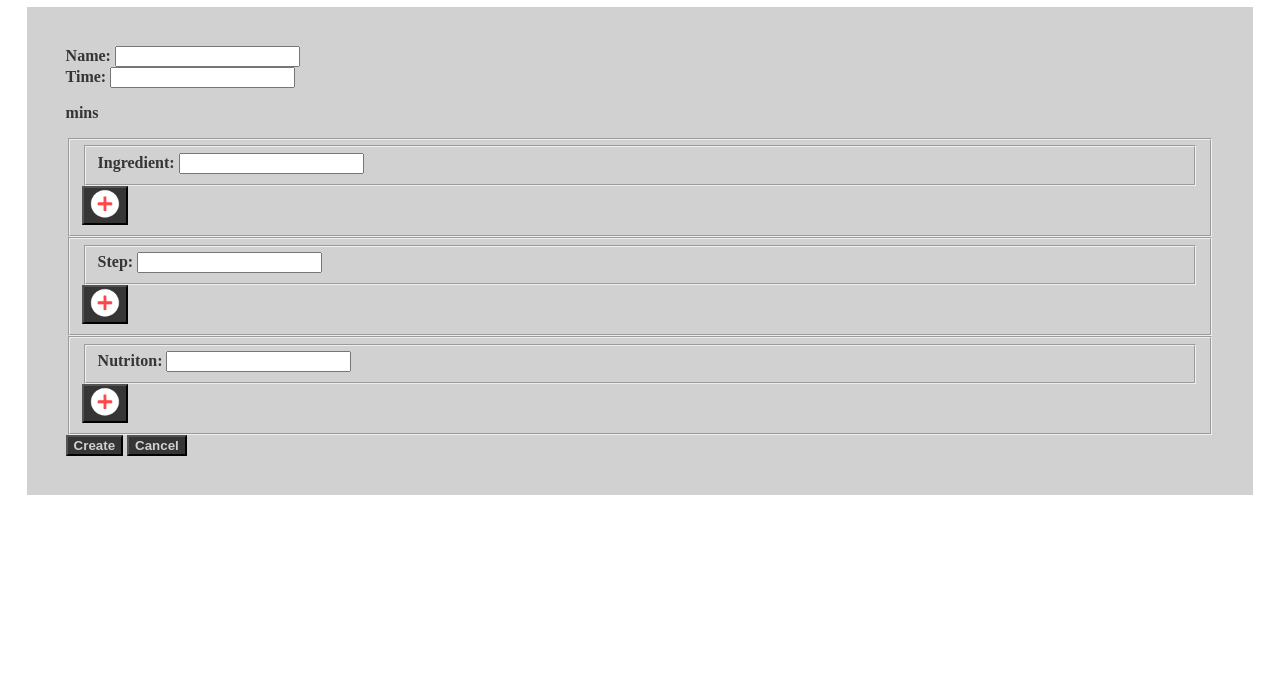
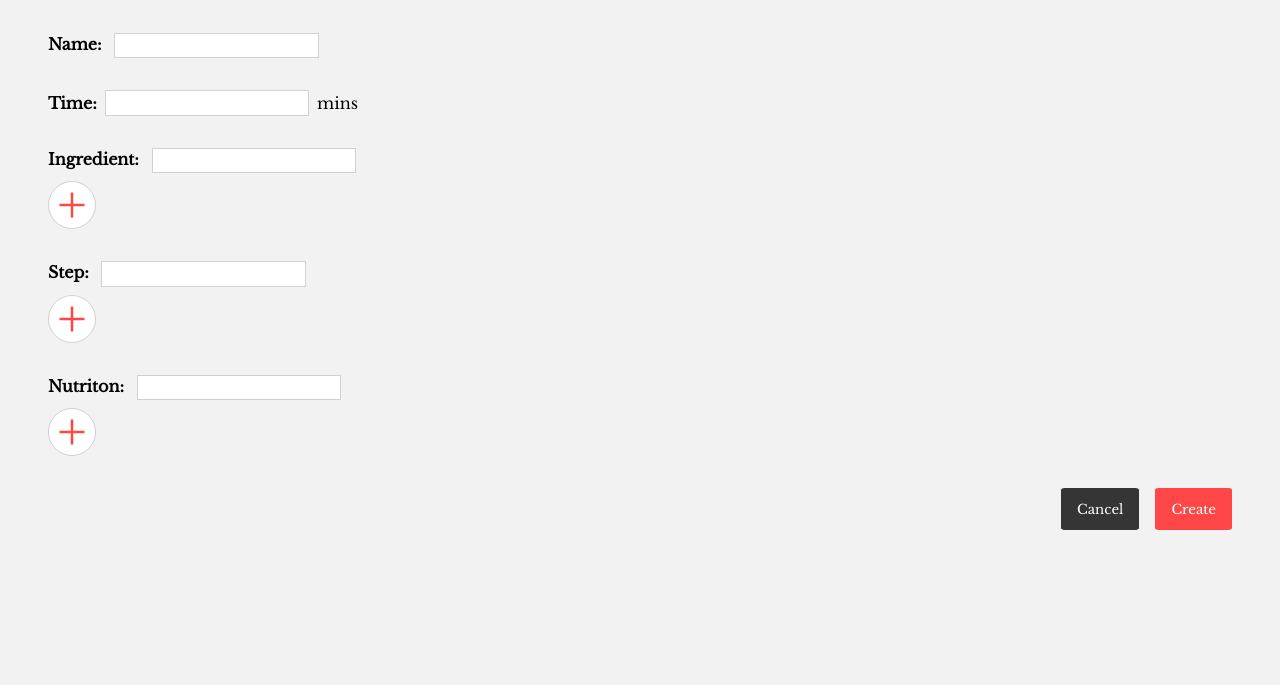
Before and after one commit to cse110-fa21-group3/cse110-fa21-group3, a plain HTML site: page source/createRecipe.html in a window 1280 px wide. Shown: the part 115-800 px from the top of the page. Drawn offline with nearby package versions, Linux system fonts and the light colour scheme.

Commit message:
apply create recipe page basic styling

```diff
--- a/source/createRecipe.html
+++ b/source/createRecipe.html
@@ -2,7 +2,7 @@
 <html lang="en">
 
 <head>
-    <link href="styles.css" rel="stylesheet" type="text/css" />
+    <link href="createStyles.css" rel="stylesheet" type="text/css" />
     <meta charset="UTF-8">
     <meta http-equiv="X-UA-Compatible" content="IE=edge">
     <meta name="viewport" content="width=device-width, initial-scale=1.0">
@@ -16,6 +16,9 @@
                 <a href="homepage.html"><img id="web_logo"
                         src="logo3_231x231.jpg" alt="Logo" width="80"
                         height="80"></a>
+                <a href="#" id="favContainer"><img
+                        src="./icons8-favorite-folder-50.png"
+                        alt="Favorite Icon"></a>
             </nav>
         </header>
         <main>
@@ -87,10 +90,11 @@
                         <input type="text" class="ingName" />
                     </label>
                     <button type="button" class="removeBtn">[Cross]</button> -->
-                    <button type="button" id="addIng"><img src="plus.png"
+                    <button type="button" id="addIng" class="addBtn"><img
+                            src="./icons8-plus-+.svg"
                             style='width: 30px;'></button>
-                    <button type="button" style="display: none;" type="button"
-                        id="removeIng" class="removeBtn"><img src="cross.png"
+                    <button type="button" style="display: none;" id="removeIng"
+                        class="removeBtn"><img src="./icons8-delete.svg"
                             style="width: 30px;"></button>
                 </fieldset>
                 </fieldset>
@@ -108,10 +112,11 @@
                         <button type="button" class="removeBtn">[Cross]</button>
                     </label> -->
                     </fieldset>
-                    <button type="button" id="addStep"><img src="plus.png"
+                    <button type="button" id="addStep" class="addBtn"><img
+                            src="./icons8-plus-+.svg"
                             style='width: 30px;'></button>
-                    <button type="button" style="display: none;" type="button"
-                        id="removeStep" class="removeBtn"><img src="cross.png"
+                    <button type="button" style="display: none;" id="removeStep"
+                        class="removeBtn"><img src="./icons8-delete.svg"
                             style="width: 30px;"></button>
                 </fieldset>
                 <fieldset id="recipeNutrition">
@@ -120,14 +125,18 @@
                             <input type="text" name="nutrition">
                         </label>
                     </fieldset>
-                    <button type="button" id="addNutrition"><img src="plus.png"
+                    <button type="button" id="addNutrition" class="addBtn"><img
+                            src="./icons8-plus-+.svg"
                             style='width: 30px;'></button>
                     <button type="button" style="display: none;"
-                        id="removeNutrition"><img src="cross.png"
+                        id="removeNutrition" class="removeBtn"><img
+                            src="./icons8-delete.svg"
                             style="width: 30px;"></button>
                 </fieldset>
-                <button type="button" id="createBtn">Create</button>
-                <button type="button" id="cancelBtn">Cancel</button>
+                <div id="btns">
+                    <button type="button" id="cancelBtn">Cancel</button>
+                    <button type="button" id="createBtn">Create</button>
+                </div>
             </form>
         </main>
 </div>
--- /dev/null
+++ b/source/createStyles.css
@@ -0,0 +1,121 @@
+@import url('https://fonts.googleapis.com/css2?family=Libre+Baskerville&display=swap');
+:root {
+    --black: #353535;
+    --light-gray: #F2F2F2;
+    --dark-gray: #D1D1D1;
+    --red: #FF4747;
+    --light-red: #FFDADA;
+    --white: #FFFFFF;
+}
+
+* {
+    margin: 0;
+    padding: 0;
+    box-sizing: border-box;
+    font-family: 'Libre Baskerville', serif;
+}
+
+/* General Element Styling */
+img {
+    width: 100%;
+}
+
+label {
+    font-weight: bold;
+}
+
+input {
+    margin: 0 0.5rem 0 0.5rem;
+    border: 1px solid var(--dark-gray);
+    padding: 0.2rem 0.2rem;
+}
+
+body {
+    background-color: var(--light-gray) ;
+}
+
+fieldset {
+    border: none;
+}
+
+/* Navbar Styling */
+nav {
+    background-color: var(--black);
+    display: flex;
+    justify-content: space-between;
+    align-items: center;
+    padding: 0.5rem 1rem;
+}
+
+#favContainer {
+    background-color: var(--red);
+    border-radius: 10%;
+    padding: 0.2rem 0.5rem;
+}
+
+/* Form Styling */
+#recipeForm {
+    padding: 3rem 3rem;
+}
+
+#timeContainer {
+    display: flex;
+    align-items: center;
+}
+
+#recipeName, #timeContainer, #recipeIngredients,
+#recipeSteps, #recipeNutrition {
+    margin-bottom: 2rem;
+}
+
+#btns {
+    display: flex;
+    justify-content: flex-end;
+}
+
+#createBtn, #cancelBtn {
+    border: none;
+    color: var(--white);
+    border-radius: 5%;
+    padding: 0.8rem 1rem;
+}
+
+#createBtn {
+    background-color: var(--red);
+    margin-left: 1rem;
+}
+
+#createBtn:hover, #cancelBtn:hover {
+    filter: brightness(0.7);
+    cursor: pointer;
+}
+
+#cancelBtn {
+    background-color: var(--black);
+}
+
+.addBtn {
+    border: 1px solid var(--dark-gray);
+    background-color: var(--white);
+    display: flex;
+    align-items: center;
+    justify-content: center;
+    border-radius: 50%;
+    margin-top: 0.5rem;
+    padding: 0.5rem 0.5rem;
+}
+
+.addBtn:hover {
+    box-shadow: 0px 0px 5px grey;
+    cursor: pointer;
+}
+
+.removeBtn {
+    border: none;
+    background-color: transparent;
+    padding: 0.5rem 0.5rem;
+}
+
+.removeBtn:hover {
+    cursor: pointer;
+}
--- a/source/styles.css
+++ /dev/null
@@ -1,39 +0,0 @@
-body {
-    color: #353535;
-    font-weight: bold;
-}
-nav {
-    background-color: #353535;
-    margin: 1.5vw;
-}
-main {
-    background-color: #d1d1d1;
-    margin-top: 0px;
-    margin-left: 1.5vw;
-    margin-right: 1.5vw;
-    margin-bottom: 1.5vw;
-    padding: 3vw;
-}
-#imgContainer {
-    display: block;
-    margin-left: auto;
-    margin-right: auto;
-    height: auto;
-    width: 25vw;
-}
-#endButtons {
-    display: block;
-    margin-right: 10vw;
-    margin-left: auto;
-}
-button {
-    background-color: #353535;
-}
-#createBtn {
-    font-weight: bold;
-    color: #d1d1d1;
-}
-#cancelBtn {
-    font-weight: bold;
-    color: #d1d1d1;
-}
```
Also changed, not shown: source/cross.png (deleted), source/icons8-delete.svg (added), source/icons8-favorite-folder-50.png (added), source/icons8-plus-+.svg (added), source/plus.png (deleted), 1 other file.
